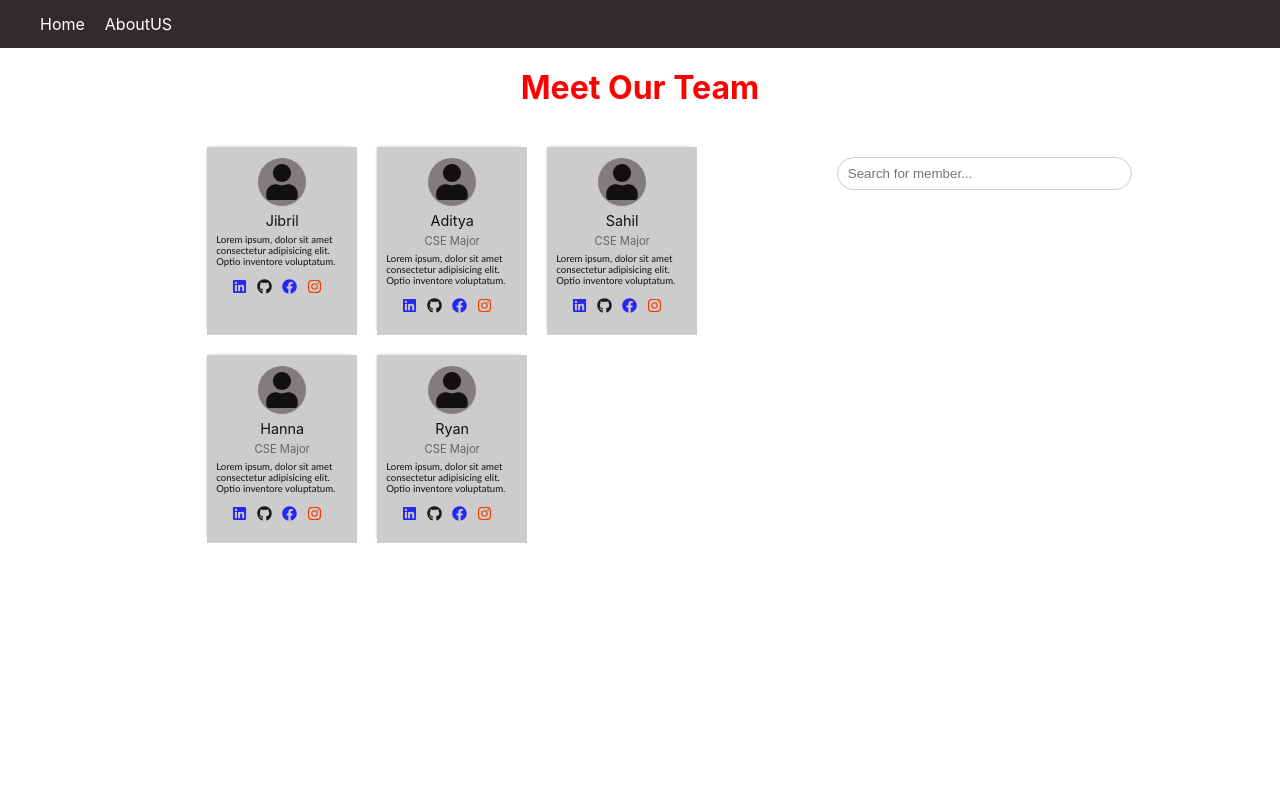
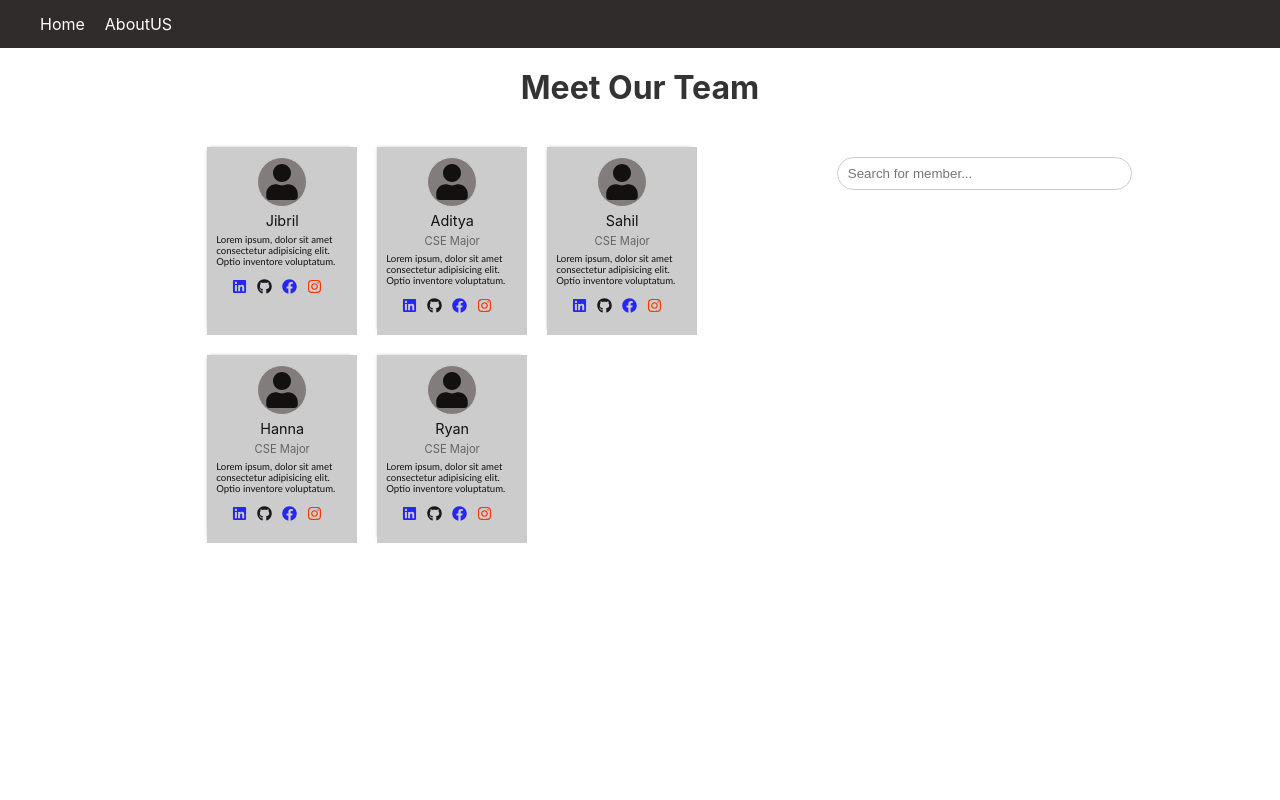
Before and after one commit to jabrayare/React-Demo, a React (Create React App) app: page /About in a window 1280 px wide. Shown: the top 800 px of the page. Built offline with nearby package versions, Linux system fonts and the light colour scheme.

Commit message:
header color changed

```diff
--- a/src/components/About.js
+++ b/src/components/About.js
@@ -18,7 +18,7 @@ function About() {
         style={{
           "text-align": "center",
           margin: "20px",
-          color: "red",
+          color: "#333",
         }}
       >
         Meet Our Team
```
